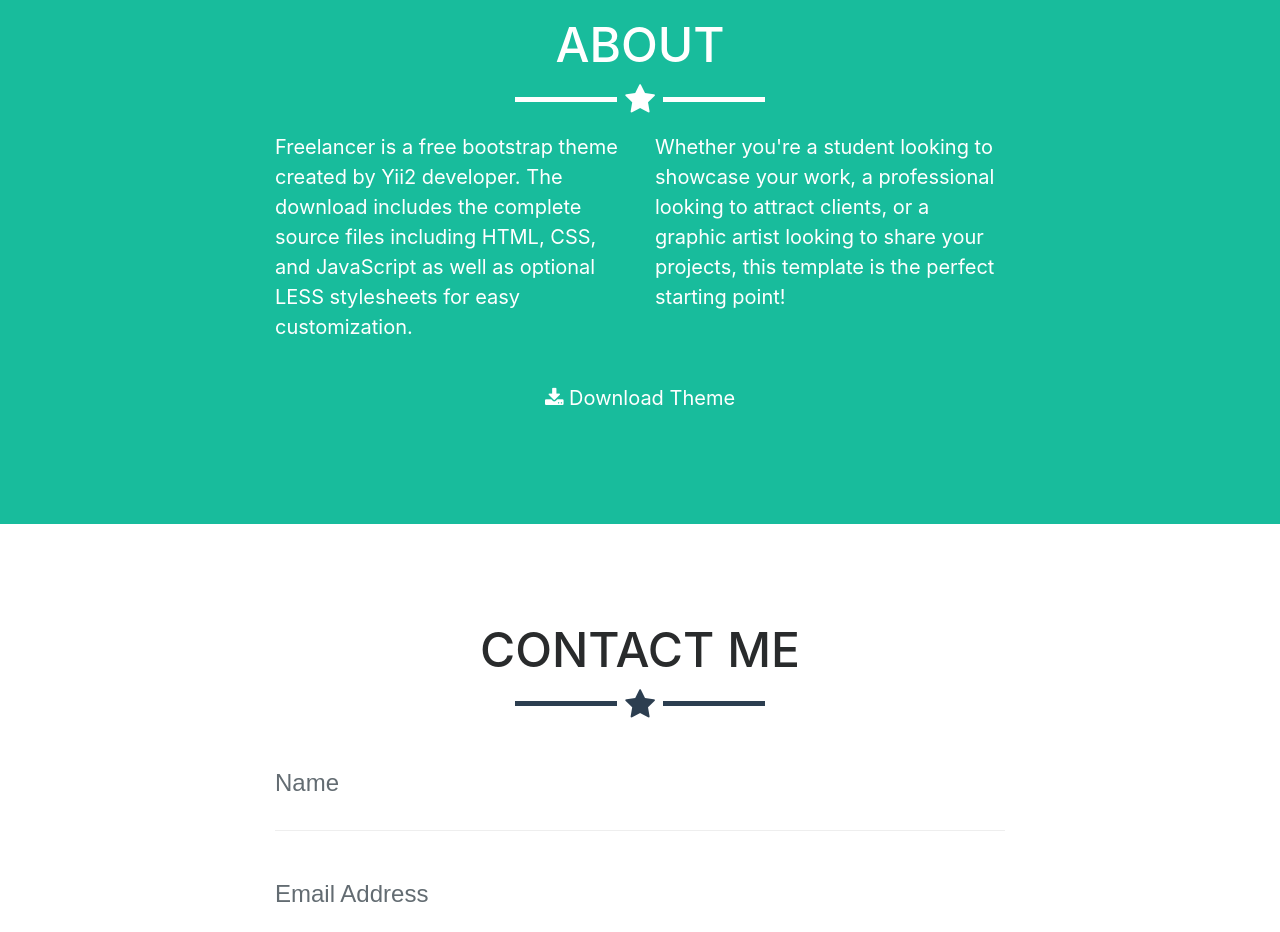
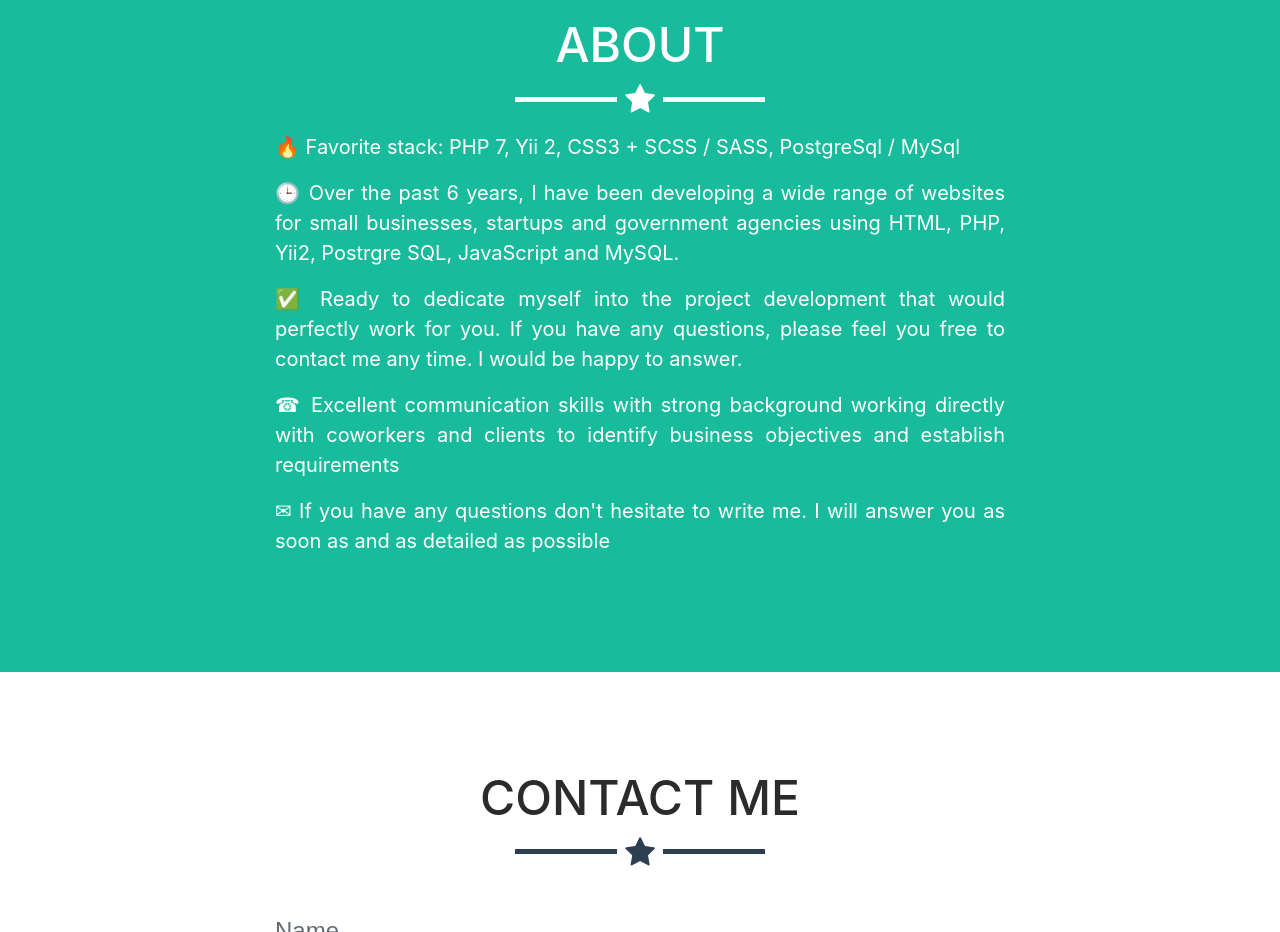
Before and after one commit to anuri73/anuri73.github.io, a website with bundled scripts: page index.html in a window 1280 px wide. Shown: the part 1940-2872 px from the top of the page. Built offline with nearby package versions, Linux system fonts and the light colour scheme.

Commit message:
About me

```diff
--- a/index.html
+++ b/index.html
@@ -146,19 +146,30 @@
         <h2 class="text-center">About</h2>
         <hr class="star-light">
         <div class="row">
-            <div class="col-lg-4 offset-lg-2">
-                <p>Freelancer is a free bootstrap theme created by Yii2 developer. The download includes the complete
-                    source files including HTML, CSS, and JavaScript as well as optional LESS stylesheets for easy
-                    customization.</p>
-            </div>
-            <div class="col-lg-4">
-                <p>Whether you're a student looking to showcase your work, a professional looking to attract clients, or
-                    a graphic artist looking to share your projects, this template is the perfect starting point!</p>
-            </div>
-            <div class="col-lg-8 offset-lg-2 text-center">
-                <a href="#" class="btn btn-lg btn-outline">
-                    <i class="fa fa-download"></i> Download Theme
-                </a>
+            <div class="col-md-8 offset-2">
+                <p class="text-justify">
+                    🔥 Favorite stack: PHP 7, Yii 2, CSS3 + SCSS / SASS, PostgreSql / MySql
+                </p>
+                <p class="text-justify">
+                    🕒 Over the past 6 years, I have been developing a wide range of websites for small businesses,
+                    startups
+                    and government agencies using HTML, PHP, Yii2, Postrgre SQL, JavaScript and MySQL.
+                </p>
+                <p class="text-justify">
+                    ✅ Ready to dedicate myself into the project development that would perfectly work for you. If you
+                    have
+                    any questions, please feel you free to contact me any time. I would be happy to answer.
+                </p>
+                <p class="text-justify">
+                    ☎ Excellent communication skills with strong background working directly with coworkers and clients
+                    to
+                    identify business objectives and establish requirements
+                </p>
+                <p class="text-justify">
+                    ✉ If you have any questions don't hesitate to write me. I will answer you as soon as and as detailed
+                    as
+                    possible
+                </p>
             </div>
         </div>
     </div>
```
